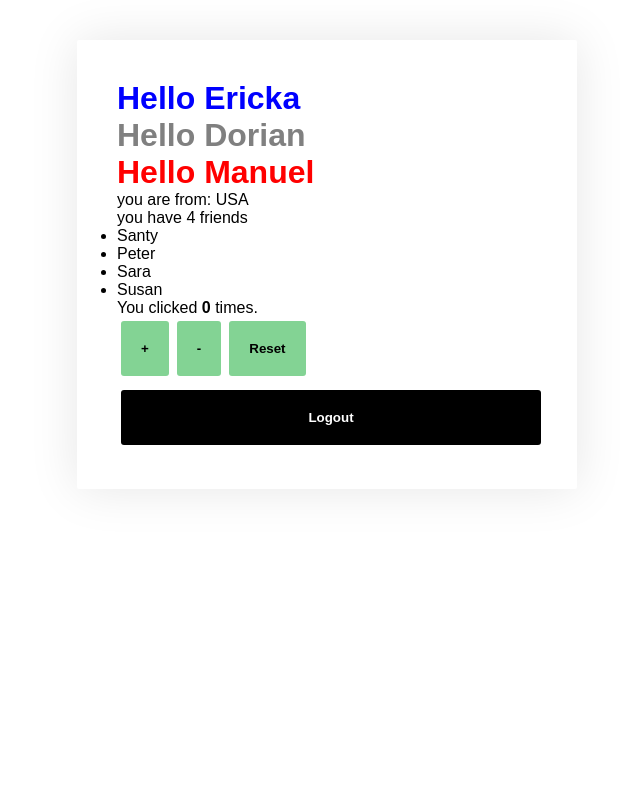
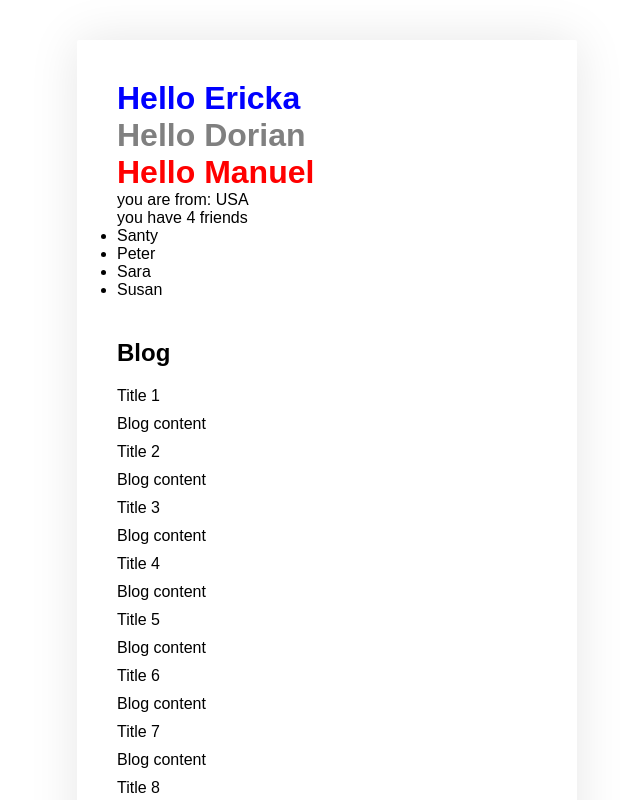
Before and after one commit to JhonCodeU/learning-react, a React (Create React App) app: page / in a window 1280 px wide. Shown: the top 800 px of the page, without its empty margins (313-953 px from the left). Built offline with nearby package versions, Linux system fonts and the light colour scheme.

Commit message:
hooks customised

```diff
--- /dev/null
+++ b/src/components/Blog.js
@@ -0,0 +1,35 @@
+import styled from 'styled-components';
+import useGetArticles from '../hooks/userGetArticles';
+
+const Blog = () => {
+  const [articles, loading] = useGetArticles();
+
+  return (
+    <ContainerBlog>
+      <Title>Blog</Title>
+      {loading && <p>Loading...</p>}
+      <div>
+        {articles.map((article) => (
+          <div key={article.id}>
+            <Article>{article.title}</Article>
+            <Article>{article.content}</Article>
+          </div>
+        ))}
+      </div>
+    </ContainerBlog>
+  );
+}
+
+const ContainerBlog = styled.div`
+ margin: 40px 0 20px 0;
+`;
+
+const Title = styled.h2`
+margin-bottom: 20px;
+`;
+
+const Article = styled.p`
+margin-bottom: 10px;
+`;
+
+export default Blog;
--- /dev/null
+++ b/src/hooks/userGetArticles.js
@@ -0,0 +1,29 @@
+import { useState, useEffect } from 'react';
+
+const useGetArticles = () => {
+
+  const [articles, setArticles] = useState([]);
+  const [loading, setLoading] = useState(true);
+
+  useEffect(() => {
+    setTimeout(() => {
+      setArticles([
+        { id: 1, title: 'Title 1', content: 'Blog content' },
+        { id: 2, title: 'Title 2', content: 'Blog content' },
+        { id: 3, title: 'Title 3', content: 'Blog content' },
+        { id: 4, title: 'Title 4', content: 'Blog content' },
+        { id: 5, title: 'Title 5', content: 'Blog content' },
+        { id: 6, title: 'Title 6', content: 'Blog content' },
+        { id: 7, title: 'Title 7', content: 'Blog content' },
+        { id: 8, title: 'Title 8', content: 'Blog content' },
+        { id: 9, title: 'Title 9', content: 'Blog content' },
+        { id: 10, title: 'Title 10', content: 'Blog content' },
+      ]);
+      setLoading(false);
+    }, 3000);
+
+  }, []);
+  return [articles, loading];
+}
+
+export default useGetArticles;
--- a/src/index.js
+++ b/src/index.js
@@ -7,6 +7,7 @@ import FormLogin from './components/FormLogin';
 import './css/index.css';
 import Button from './elements/Boton';
 import ExampleUseReducer from './components/ExampleUseReducer';
+import Blog from './components/Blog';
 
 // components
 import User from './components/User';
@@ -22,6 +23,7 @@ const App = () => {
           session ?
             <div>
               <User />
+              <Blog />
               {/* <CountClass amountIncrement={10} amountDecrement={5} /> */}
               <ExampleUseReducer />
               {/* <FuncionalCounter increment={10} decrement={5} /> */}
```
